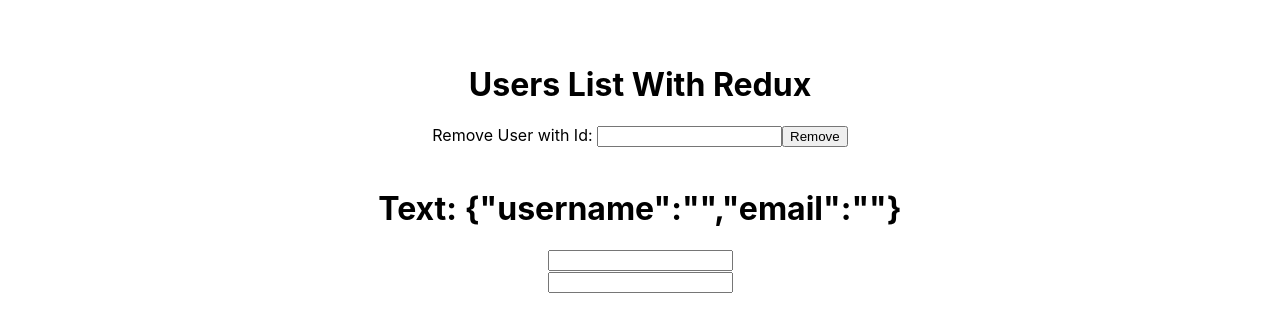
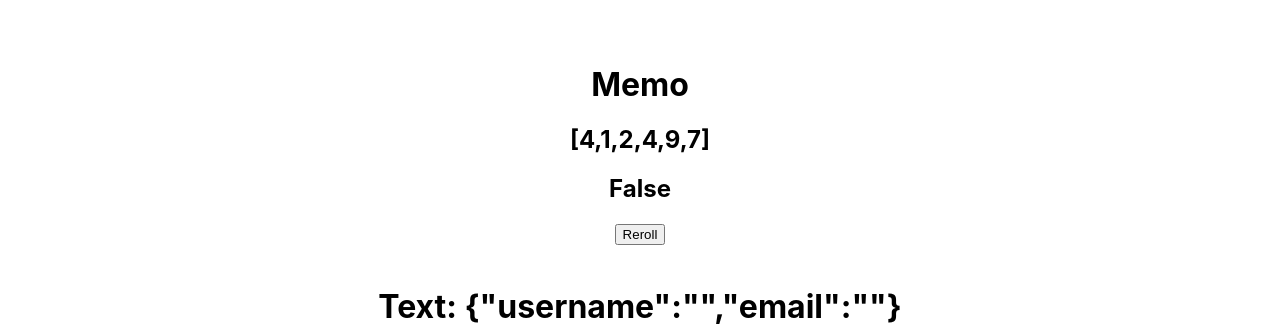
Before and after one commit to Tai-Huynh-1/web-winter, a React (Create React App) app in the folder class/my-app/: page / in a window 1280 px wide. Shown: the part 330-656 px from the top of the page. Built offline with nearby package versions, Linux system fonts and the light colour scheme.

Commit message:
day 26: redux with array & useMemo

```diff
--- a/class/my-app/src/App.jsx
+++ b/class/my-app/src/App.jsx
@@ -9,6 +9,7 @@
 import Input from "./components/Input";
 import Layout from "./components/Layout";
 import Left from "./components/Left";
+import Memo from "./components/Memo";
 import MovieList from "./components/MovieList";
 import MultiFieldForm from "./components/MultiFieldForm";
 import NameTag from "./components/NameTag";
@@ -41,7 +42,7 @@
 				<ClockB />
 
 				<br />
-				<UsersC />
+				<Memo />
 
 				<br />
 				<ControlledFunc />
--- /dev/null
+++ b/class/my-app/src/components/Memo.jsx
@@ -0,0 +1,25 @@
+import React from "react";
+import { useState, useMemo } from "react";
+
+const generateRandom = () => Math.floor(Math.random(10) * 10);
+
+const Memo = () => {
+	const [toggle, setToggle] = useState(false);
+
+	const luckyNumbers = useMemo(() => new Array(6).fill(1).map(() => generateRandom()), []);
+
+	// const luckyNumbers = new Array(6).fill(true).map(() => generateRandom());
+
+	const handleReroll = () => setToggle(!toggle);
+
+	return (
+		<div>
+			<h1>Memo</h1>
+			<h2>{JSON.stringify(luckyNumbers)}</h2>
+			<h2>{toggle ? "True" : "False"}</h2>
+			<button onClick={handleReroll}>Reroll</button>
+		</div>
+	);
+};
+
+export default Memo;
--- a/class/my-app/src/components/UsersC.jsx
+++ b/class/my-app/src/components/UsersC.jsx
@@ -1,18 +1,44 @@
-import React from "react";
+import { useState, useEffect } from "react";
+import { useDispatch, useSelector } from "react-redux";
+import axios from "axios";
+import { removeUser, setUsers } from "../redux/usersC/userCActions";
 
 /**
  * A component that fetches a list of user from "https://jsonplaceholder.typicode.com/users" then stores it inside redux.
  * @returns A list of users.
  */
 const UsersC = () => {
+	const [userId, setUserId] = useState(0);
+	const dispatch = useDispatch();
+	const userList = useSelector((state) => state.usersC);
+
+	const handleChange = (e) => setUserId(e.target.value);
+
+	const handleRemove = () => dispatch(removeUser(userId));
+
+	useEffect(() => {
+		const url = `https://jsonplaceholder.typicode.com/users`;
+		axios.get(url)
+			.then((result) => {
+				dispatch(setUsers(result.data));
+			})
+			.catch((err) => console.log(err));
+	}, [dispatch]);
+
 	return (
 		<div>
 			<h1>Users List With Redux</h1>
-			<label>
-				Remove User with Id: <input type="number" />
+			<label htmlFor="userId">
+				Remove User with Id: <input id="userId" type="number" value={userId} onChange={handleChange} />
 			</label>
-			<button>Remove</button>
+			<button onClick={handleRemove}>Remove</button>
 			{/* Render out that list of users */}
+			{userList.map(({ id, name }) => (
+				<div key={id}>
+					<h2>{name}</h2>
+					<h3>{id}</h3>
+				</div>
+			))}
 		</div>
 	);
 };
--- a/class/my-app/src/redux/store.js
+++ b/class/my-app/src/redux/store.js
@@ -1,10 +1,12 @@
 import { createStore, combineReducers } from "redux";
 import balanceReducer from "./balance/balanceReducer";
 import pizzaReducer from "./pizza/pizzaReducer";
+import userCReducer from "./usersC/userCReducer";
 
 const rootReducer = combineReducers({
 	pizza: pizzaReducer,
 	balance: balanceReducer,
+	usersC: userCReducer,
 });
 
 export const store = createStore(rootReducer);
--- a/class/my-app/src/redux/usersC/userCActions.js
+++ b/class/my-app/src/redux/usersC/userCActions.js
@@ -0,0 +1,20 @@
+import { REMOVE_USER, SET_USERS } from "./userCTypes";
+
+export const setUsers = (payload) => ({ type: SET_USERS, payload });
+
+export const removeUser = (userIdToRemove) => ({ type: REMOVE_USER, payload: userIdToRemove });
+
+// const highOrderComp = (WrappedComponent) => {
+//     const store = {
+//         pizzaStore: pizzaReducer,
+//         userC: userReducer
+//     }
+
+//     const hoc = <WrappedComponent store={store} />
+//     return hoc
+// }
+
+// const useSelector = (cb) => {
+//     const state = cb(store)
+//     return state
+// }
--- a/class/my-app/src/redux/usersC/userCReducer.js
+++ b/class/my-app/src/redux/usersC/userCReducer.js
@@ -0,0 +1,18 @@
+import { REMOVE_USER, SET_USERS } from "./userCTypes";
+
+const initalState = [];
+
+const userCReducer = (state = initalState, action) => {
+	switch (action.type) {
+		case SET_USERS:
+			return [...action.payload];
+
+		case REMOVE_USER:
+			return state.filter((user) => user.id !== parseInt(action.payload));
+
+		default:
+			return state;
+	}
+};
+
+export default userCReducer;
--- a/class/my-app/src/redux/usersC/userCTypes.js
+++ b/class/my-app/src/redux/usersC/userCTypes.js
@@ -1 +1,3 @@
 export const SET_USERS = "SET_USERS";
+
+export const REMOVE_USER = "REMOVE_USER";
```
